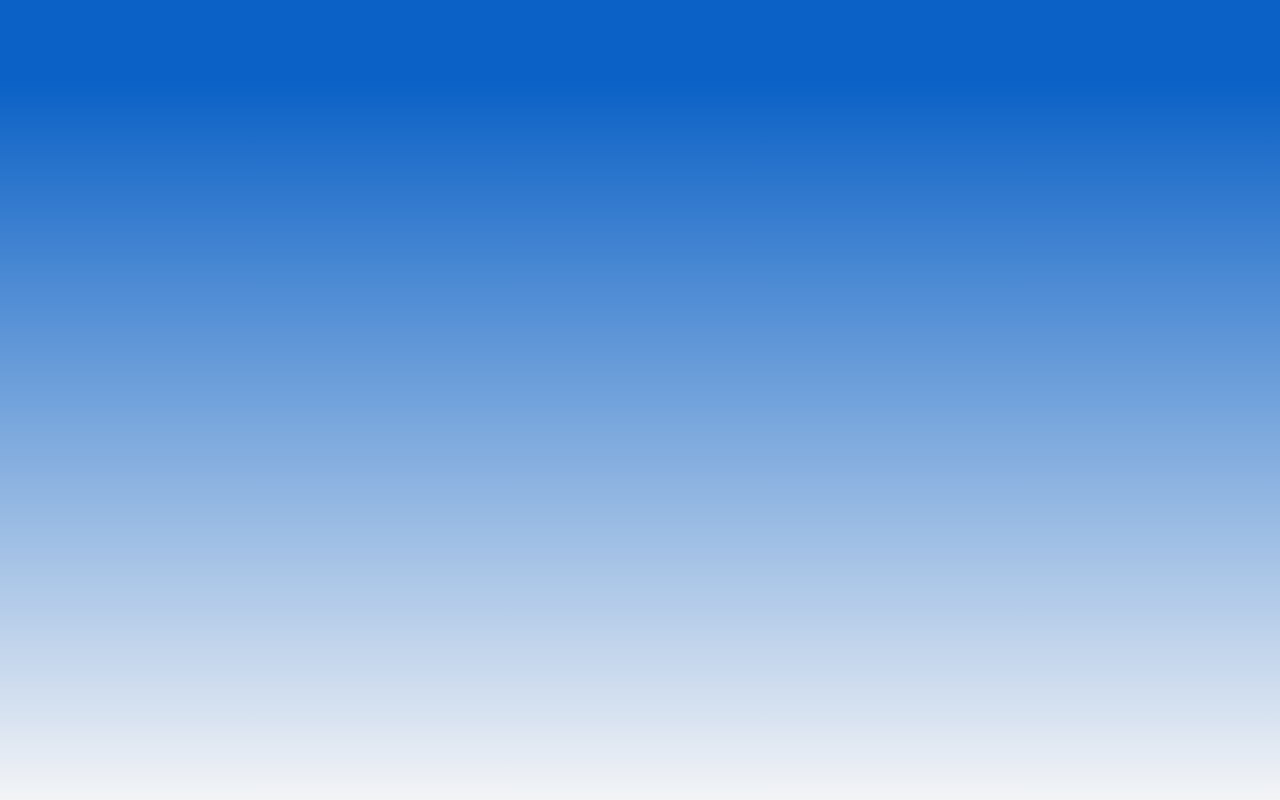
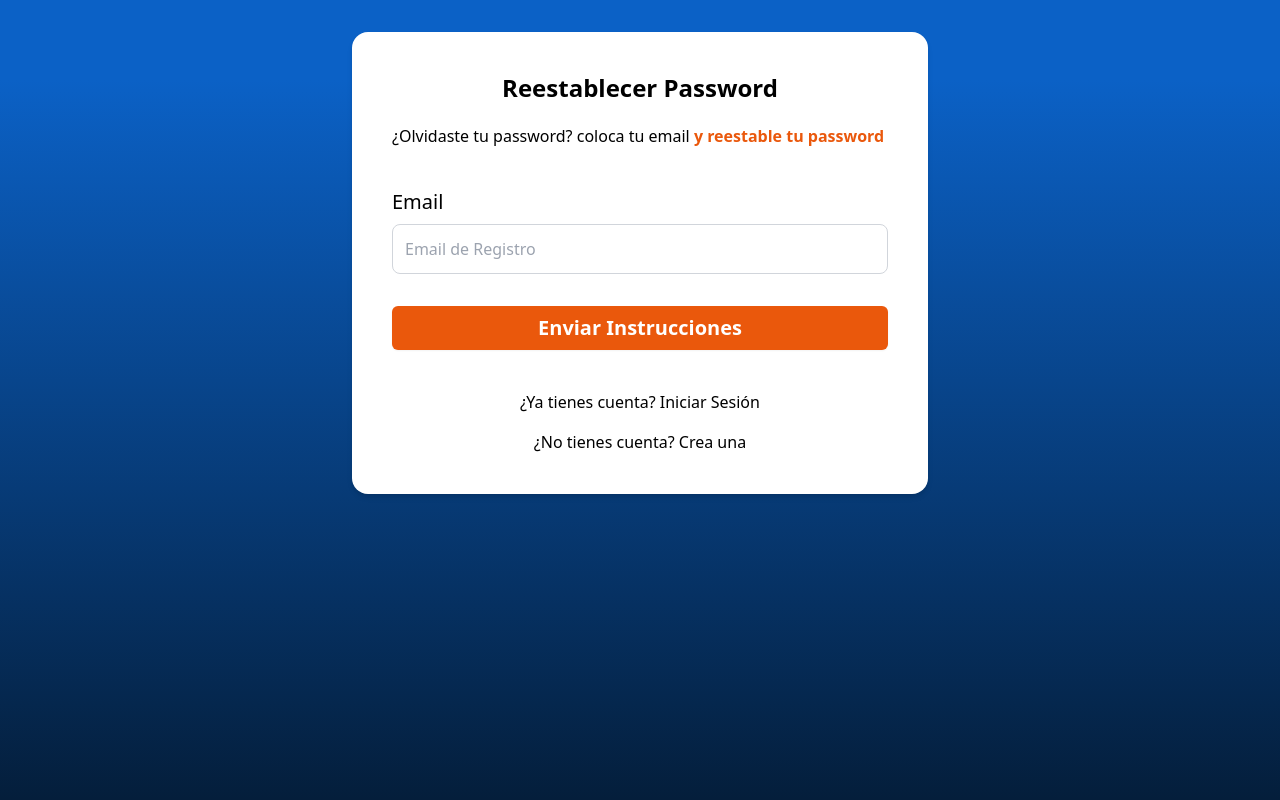
Before and after one commit to EduMMorenolp/c18-16-n-node-react-T, a React (Vite) app in the folder frontend/: page /auth/forgot-password in a window 1280 px wide. Built offline with nearby package versions, Linux system fonts and the light colour scheme; no server answers.

Commit message:
Configuracion de Sidebar

```diff
--- a/frontend/src/components/layouts/Header/Header.jsx
+++ b/frontend/src/components/layouts/Header/Header.jsx
@@ -6,7 +6,7 @@ import UserNav from "./UserMenu/UserNav";
 
 export default function Header() {
   return (
-    <header className="sticky top-0 z-50 w-full border-b border-border/60 bg-background/95 backdrop-blur supports-[backdrop-filter]:bg-background/60  dark:bg-[#FFA726]">
+    <header className="sticky top-0 z-50 w-full border-b bg-[#FFA726]">
       <div className="flex h-14 items-center px-6">
         <MobileMenu items={dashboardConfig}/>
         <h2 className="hidden text-lg font-bold text-gray-[#13446B] lg:block uppercase">Instituto Educativo Pepito Perez</h2>
--- a/frontend/src/components/layouts/Header/UserMenu/UserNav.jsx
+++ b/frontend/src/components/layouts/Header/UserMenu/UserNav.jsx
@@ -1,5 +1,4 @@
 import React from "react"
-import { Link } from 'react-router-dom'
 import UserImage from "./UserImage";
 import MenuItem from "./MenuItem";
 import { useAuth } from "../../../../hooks/useAuth";
@@ -29,7 +28,7 @@ export default function UserNav() {
       <div className="flex flex-row items-center gap-3">
         <div className="flex flex-1 items-center justify-end">
           <div className='flex items-center space-x-8'>
-            {true ? (
+            {userInfo ? (
               <>
                 <div
                   onClick={toggleOpen}
@@ -56,18 +55,7 @@ export default function UserNav() {
                     </div>
                   )}
                 </>
-              ) : (
-                <>
-                  <Link href={'/login'} >
-                    <span className='font-poppins font-semibold text-sm text-mulberry'>Inicia sesión</span>
-                  </Link>
-                  <button
-                    className="px-4 py-[0.60rem] bg-btnBg-light hover:bg-btnBg-dark hover:shadow text-white rounded-xl my-0 mx-2 flex justify-center items-center relative box-border"
-                  >
-                    <ButtonM color='text-white'>Unirme a un evento</ButtonM>
-                  </button>
-                </>
-              )}
+              ) : null}
           </div>
         </div>
       </div>
--- a/frontend/src/components/layouts/Sidebar/MobileMenu.jsx
+++ b/frontend/src/components/layouts/Sidebar/MobileMenu.jsx
@@ -58,10 +58,10 @@ export default function MobileMenu({ items }) {
            leaveFrom="translate-x-0"
            leaveTo="translate-x-[-100%]"
           >
-            <DialogPanel className="fixed top-0 bottom-0 left-0 w-80 flex h-full flex-col bg-white pb-6 dark:bg-[#13446B]">
+            <DialogPanel className="fixed top-0 bottom-0 left-0 w-80 flex h-full flex-col  pb-6 bg-[#13446B]">
               <div className="p-4">
                 <button
-                  className="mb-4 flex h-8 w-8 items-center justify-center rounded-md border border-black text-black transition-colors dark:border-slate-950 dark:text-white"
+                  className="mb-4 flex h-10 w-10 items-center justify-center rounded-md border border-black text-black transition-colors dark:border-slate-950 dark:text-white"
                   onClick={closeMobileMenu}
                   aria-label="Close mobile menu"
                 >
@@ -69,8 +69,8 @@ export default function MobileMenu({ items }) {
                 </button>
                 <div className="h-12 items-center border-b">
                   <Link to="/" className="flex items-center justify-center" onClick={closeMobileMenu}>
-                    <p className="text-2xl mb-1 font-extrabold dark:text-[#E44D15]">
-                      Edu<span className="dark:text-[#f7f2f2] font-extrabold">Linker</span>
+                    <p className="text-2xl mb-1 font-extrabold text-[#E44D15]">
+                      Edu<span className="text-[#f7f2f2] font-extrabold">Linker</span>
                     </p>
                   </Link>
                 </div>
--- a/frontend/src/components/layouts/Sidebar/Sidebar.jsx
+++ b/frontend/src/components/layouts/Sidebar/Sidebar.jsx
@@ -22,15 +22,15 @@ export default function Sidebar() {
   }, []);
 
   return (
-    <aside className="h-screen w-full top-0 z-30 hidden flex-col gap-4 border-r lg:sticky lg:block dark:bg-[#13446B] overflow-y-auto">
+    <aside className="h-screen w-full top-0 z-30 hidden flex-col gap-4 border-r lg:sticky lg:block bg-[#13446B] overflow-y-auto">
       <div className="sticky top-0 h-[3.56rem] items-center border-b px-4 lg:flex lg:px-6 bg-[#13446B] z-10">
         <Link
           to="/"
           className="flex w-fit items-center"
         >
-          <p className="text-2xl mb-1 mx-14 font-extrabold dark:text-[#E44D15]">
+          <p className="text-2xl mb-1 mx-14 font-extrabold text-[#E44D15]">
             Edu
-            <span className="dark:text-[#f7f2f2] font-extrabold">Linker</span>
+            <span className="text-[#f7f2f2] font-extrabold">Linker</span>
           </p>
         </Link>
       </div>
--- a/frontend/src/layouts/AuthLayout.jsx
+++ b/frontend/src/layouts/AuthLayout.jsx
@@ -3,7 +3,7 @@ import { ToastContainer } from 'react-toastify'
 const AuthLayout = () => {
   return (
     <>
-      <div className='bg-gradient-to-b from-[#0B61C6] from-10% dark:bg-[#041E3B] min-h-screen'>
+      <div className='bg-gradient-to-b from-[#0B61C6] from-10% bg-[#041E3B] min-h-screen'>
         <div className='py-4 lg:py-6'>
           <div className='mt-2'>
             <Outlet />
--- a/frontend/src/pages/auth/ForgotPasswordPage.jsx
+++ b/frontend/src/pages/auth/ForgotPasswordPage.jsx
@@ -1,9 +1,51 @@
 import React from 'react'
+import { Link } from 'react-router-dom'
 
 export default function ForgotPasswordPage() {
   return (
-    <div>
+    <div className="flex items-center justify-center px-4 sm:px-6 lg:px-8">
+      <div className="w-full max-w-xl bg-white rounded-2xl shadow-md p-6 sm:p-10">
+        <h1 className="text-2xl font-black text-center">Reestablecer Password</h1>
+        <p className="text-base font-ligh text-black mt-5">
+            ¿Olvidaste tu password? coloca tu email {'  '}
+            <span className=" text-orange-600 font-bold">  y reestable tu password</span>
+        </p>
+        <form  className="space-y-8 mt-10">
+          <div className="flex flex-col gap-2">
+            <label
+              className="font-normal text-xl"
+              htmlFor="email"
+            >Email</label>
+            <input
+              id="email"
+              type="email"
+              placeholder="Email de Registro"
+              className="w-full p-3  border-gray-300 border rounded-lg"
+            />
+          </div>
 
+          <input
+            type="submit"
+            value='Enviar Instrucciones'
+            className="bg-orange-600 hover:bg-orange-700 w-full p-2  rounded-md shadow-sm text-white font-black text-xl cursor-pointer"
+          />
+        </form>
+        <nav className="mt-10 flex flex-col space-y-4">
+          <Link
+            to='/auth/login'
+            className="text-center font-normal"
+          >
+            ¿Ya tienes cuenta? Iniciar Sesión
+          </Link>
+
+          <Link
+            to='/auth/register'
+            className="text-center font-normal"
+          >
+            ¿No tienes cuenta? Crea una
+          </Link>
+      </nav>
+      </div>
     </div>
   )
 }
--- a/frontend/src/pages/auth/LoginPage.jsx
+++ b/frontend/src/pages/auth/LoginPage.jsx
@@ -86,11 +86,11 @@ export default function LoginPage() {
         </div>
 
         <div className="flex justify-center gap-4 mt-2">
-          <input type="submit" value="Iniciar sesión" className="dark:bg-[#E44D15] hover:bg-[#f45419] text-white py-2 px-4 rounded-md shadow-sm uppercase text-sm font-medium w-full"/>
+          <input type="submit" value="Iniciar sesión" className="bg-orange-600 hover:bg-orange-700 text-white py-2 px-4 rounded-md shadow-sm uppercase text-sm font-black w-full"/>
           <Link
             to={"/auth/register"}
-            className="dark:bg-[#13446B] hover:bg-[#175281] text-white py-2 px-4 rounded-md shadow-sm uppercase text-sm text-center font-medium w-full">
-              Registrarse
+            className="bg-blue-600 hover:bg-blue-700 text-white py-2 px-4 rounded-md shadow-sm uppercase text-sm text-center font-black w-full">
+            Registrarse
           </Link>
         </div>
       </form>
--- a/frontend/src/pages/auth/RegisterPage.jsx
+++ b/frontend/src/pages/auth/RegisterPage.jsx
@@ -143,7 +143,7 @@ export default function RegisterPage() {
                 )}
             </div>
 
-            <input type="submit" value="REGISTRARSE" className="w-full dark:bg-[#13446B] hover:bg-[#175281] text-white py-2 px-4 rounded-md shadow-sm uppercase text-sm text-center font-medium"/>
+            <input type="submit" value="REGISTRARSE" className="w-full bg-blue-600 hover:bg-blue-700 text-white py-2 px-4 rounded-md shadow-sm uppercase text-sm text-center font-black"/>
         </form>
         <hr className="w-full my-8 border-t border-[#13446B]"/>
         <nav className="mt-5 flex flex-col space-y-4">
```
